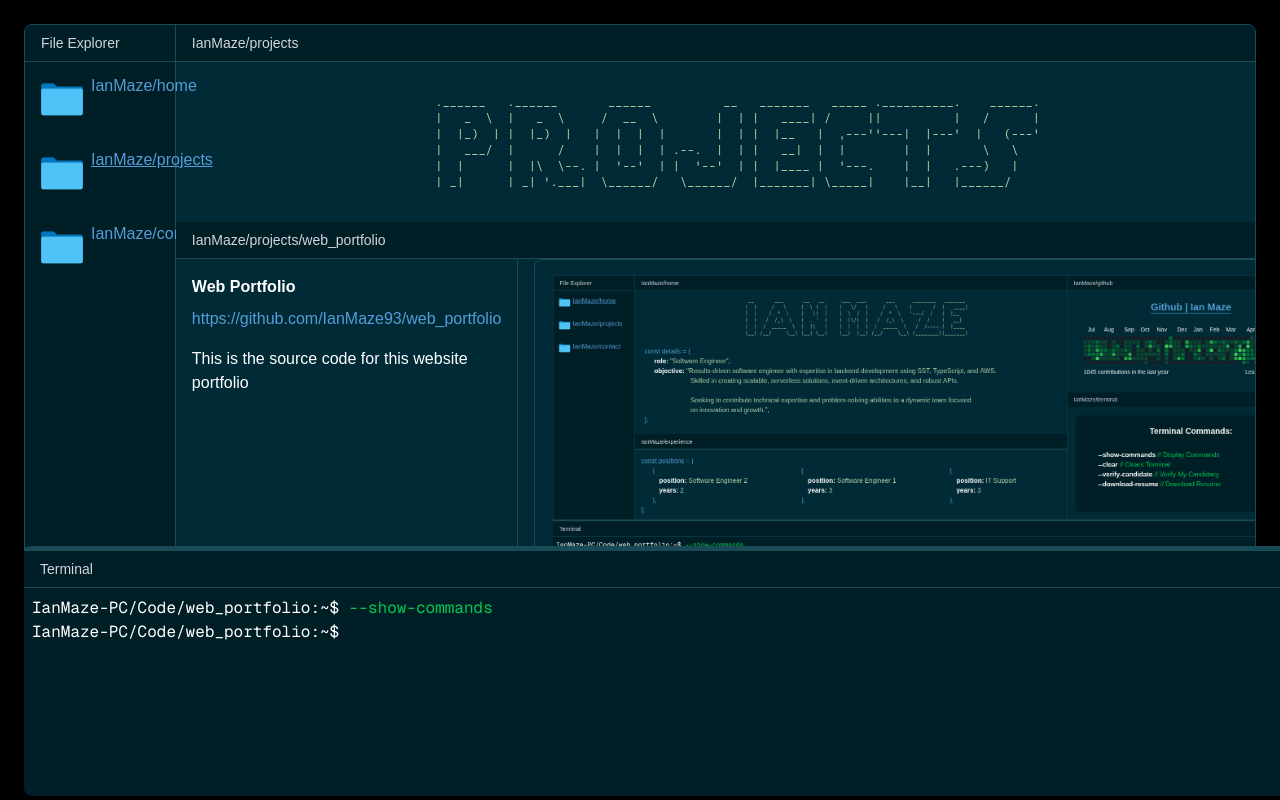
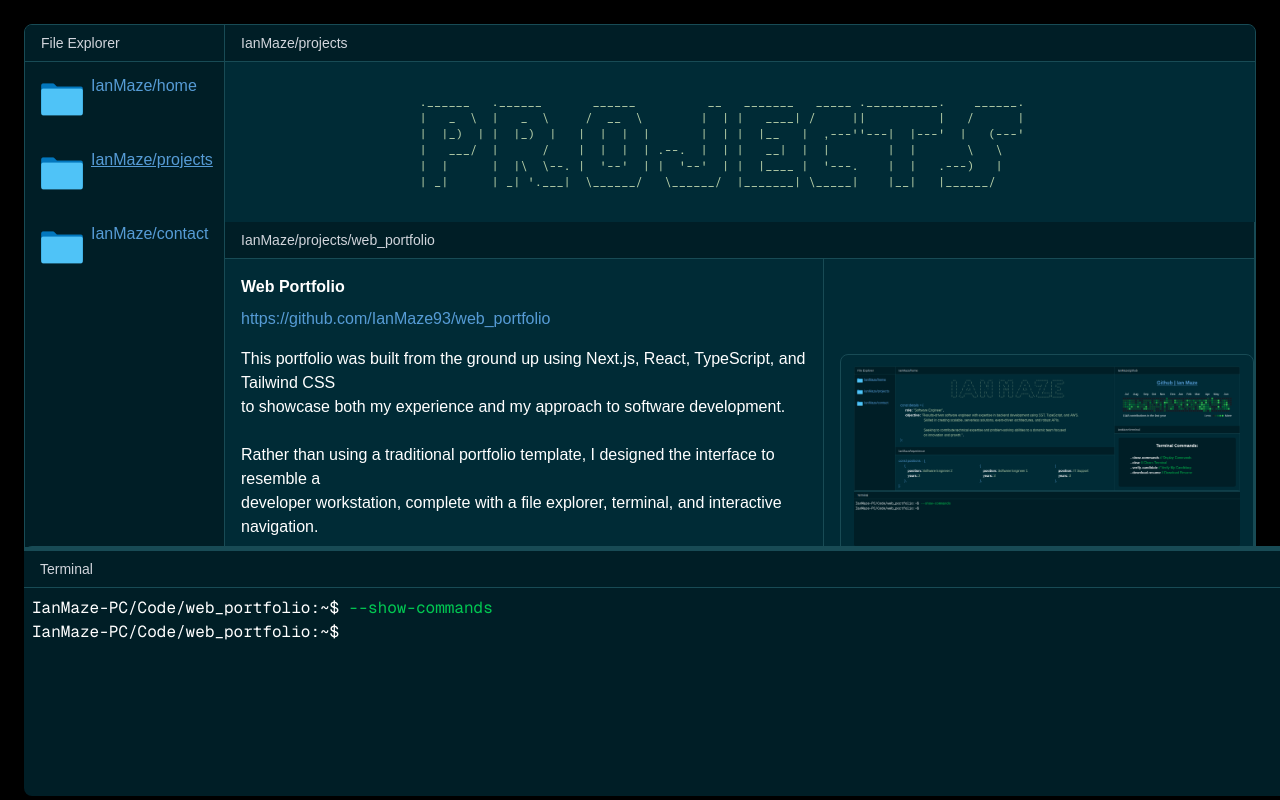
Before and after one commit to IanMaze93/web_portfolio, a Next.js app: page /projects in a window 1280 px wide. Built offline with nearby package versions, Linux system fonts and the light colour scheme.

Commit message:
feat(projects-page): [PW-4] add project descriptions

```diff
--- a/components/projects/project.tsx
+++ b/components/projects/project.tsx
@@ -28,12 +28,12 @@ export function Project({
             <a className="text-[#569cd6]" href={githubLink}>
               {githubLink}
             </a>
-            <p className="mt-4">{description}</p>
+            <p className="mt-4 whitespace-pre-wrap">{description}</p>
           </div>
         </div>
-        <div className="ml-auto">
+        <div className="w-1/2 flex items-center justify-center">
           <Image
-            className="max-w-800 max-h-700 border border-[#184b55] rounded-lg p-2"
+            className="max-w-full h-auto border border-[#184b55] rounded-lg p-2"
             src={imageSrc}
             alt={imageAlt}
             width={800}
--- a/components/projects/projectContent.tsx
+++ b/components/projects/projectContent.tsx
@@ -1,5 +1,49 @@
 import { Project } from "./project";
 import ProjectsLogo from "./projectLogo";
+
+function getPortfolioText() {
+  return `
+This portfolio was built from the ground up using Next.js, React, TypeScript, and Tailwind CSS
+to showcase both my experience and my approach to software development.
+
+Rather than using a traditional portfolio template, I designed the interface to resemble a
+developer workstation, complete with a file explorer, terminal, and interactive navigation.
+
+The site is fully responsive and includes downloadable resumes, project showcases, GitHub activity,
+and a contact form.
+  `.trim();
+}
+
+function getAlfredText() {
+  return `
+Ask Alfred is a Python-based voice assistant inspired by Batman's loyal butler. The application
+listens for spoken commands, converts speech to text, processes simple voice commands, and
+responds using text-to-speech.
+
+Users can ask Alfred for the current date or time, perform web searches, launch websites, and
+interact through a conversational voice interface.
+
+While the assistant uses rule-based command processing rather than AI, the project provided
+hands-on experience with speech recognition, audio processing, and event-driven application
+development.
+`.trim();
+}
+
+function getS3UploaderText() {
+  return `
+The S3 Image Uploader is a full-stack serverless application built with React, TypeScript, AWS
+Lambda, API Gateway, Amazon S3, and SST. The project allows users to select an image from their
+computer and upload it directly to an S3 bucket through a REST API.
+
+The frontend provides a simple interface for selecting files, previewing images before upload,
+and displaying upload status to the user. The backend consists of a serverless Lambda function
+that receives image data through API Gateway and securely stores it in an Amazon S3 bucket.
+
+This project was created to gain hands-on experience with AWS serverless architecture, cloud
+storage, REST APIs, and infrastructure as code while building a complete frontend-to-cloud
+upload workflow.
+`.trim();
+}
 
 export default function projectContent() {
   return (
@@ -11,7 +55,7 @@ export default function projectContent() {
       <Project
         label="IanMaze/projects/web_portfolio"
         name="Web Portfolio"
-        description="This is the source code for this website portfolio"
+        description={getPortfolioText()}
         githubLink="https://github.com/IanMaze93/web_portfolio"
         imageSrc="/web_portfolio.png"
         imageAlt="Web Portfolio"
@@ -19,8 +63,8 @@ export default function projectContent() {
 
       <Project
         label="IanMaze/projects/ask_alfred"
-        name="Ask Alfred (Fan Project)"
-        description=""
+        name="Ask Alfred (Batman Fan Project)"
+        description={getAlfredText()}
         githubLink="https://github.com/IanMaze93/Alfred-Virtual-Assistant"
         imageSrc="/alfred.png"
         imageAlt="Ask Alfred"
@@ -29,7 +73,7 @@ export default function projectContent() {
       <Project
         label="IanMaze/projects/s3_uploader"
         name="S3 Uploader"
-        description="Upload images to AWS S3 buckets"
+        description={getS3UploaderText()}
         githubLink="https://github.com/IanMaze93/s3Uploader"
         imageSrc="/s3_upload.png"
         imageAlt="S3 Uploader"
```
